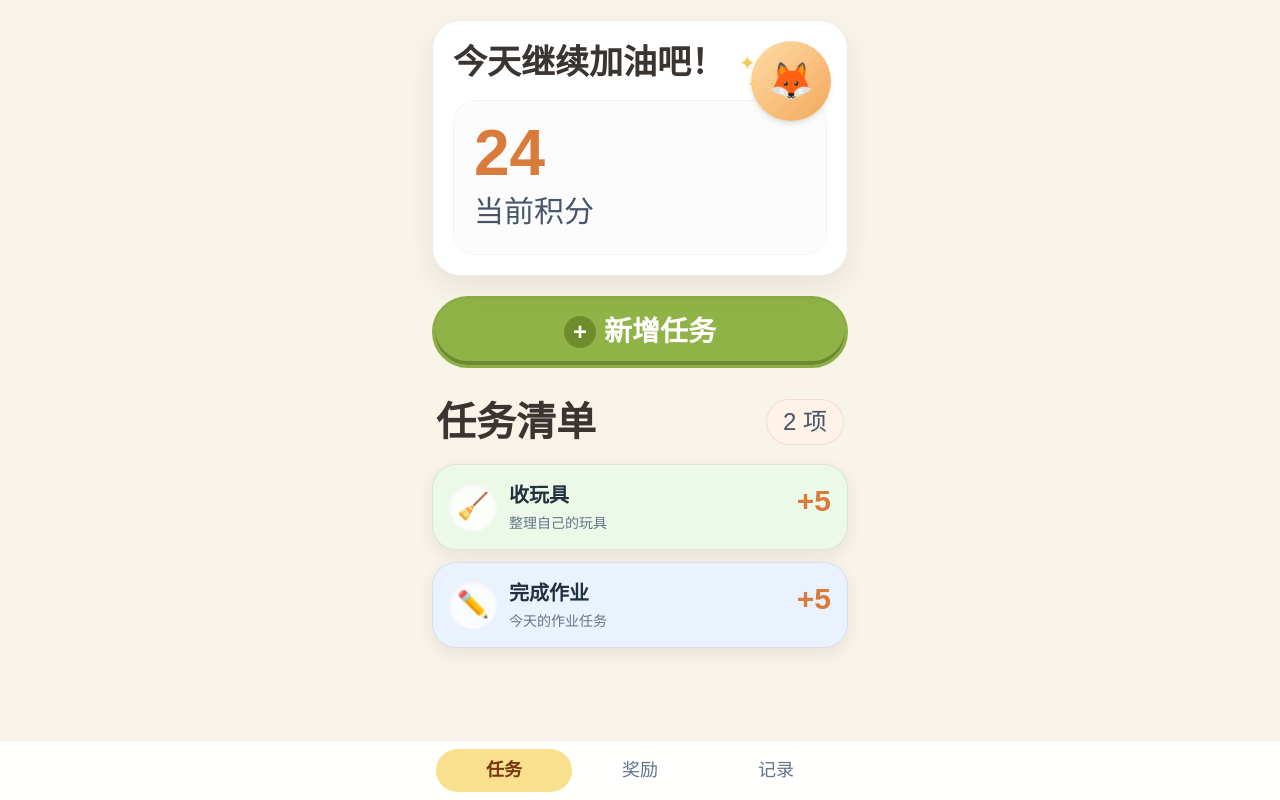
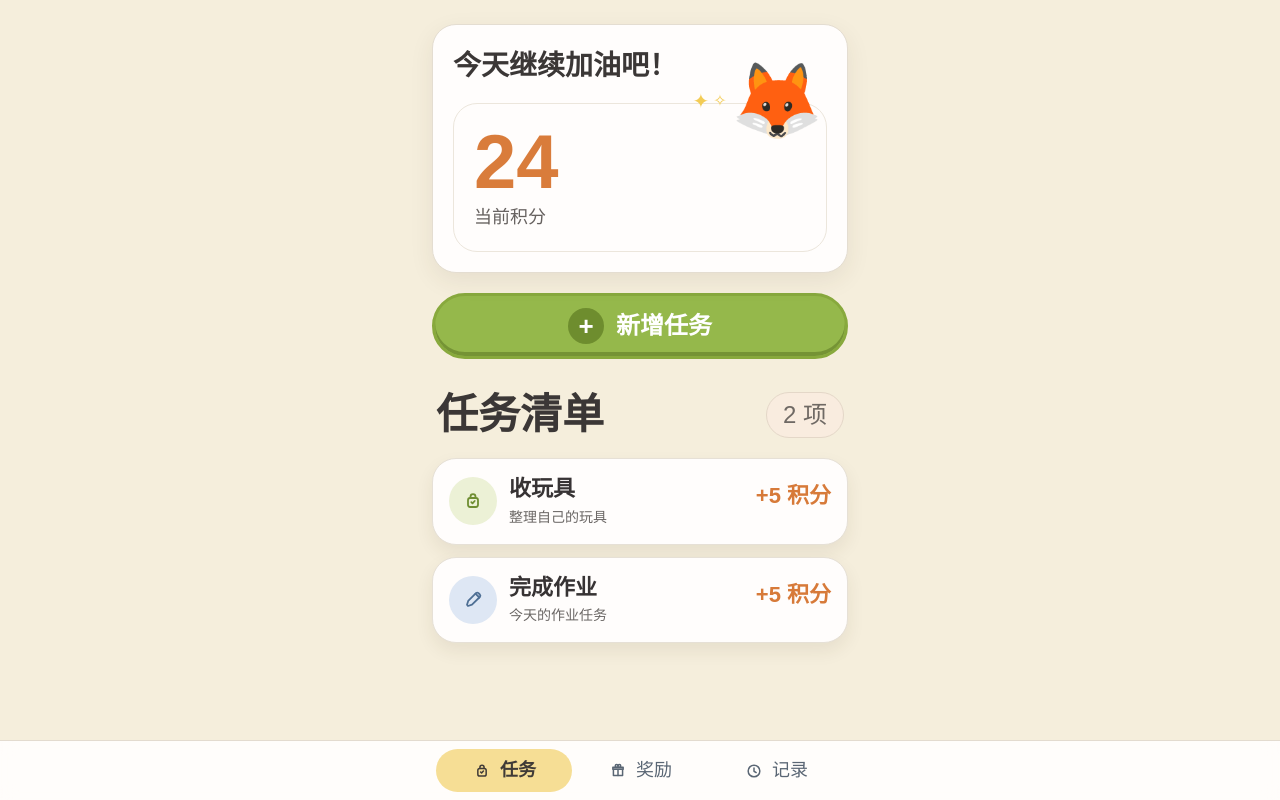
Before and after one commit to mimir518/KidXP, a React (Vite) app: page / in a window 1280 px wide. Built offline with nearby package versions, Linux system fonts and the light colour scheme.

Commit message:
feat: align task page UI to reference style

```diff
--- a/src/App.jsx
+++ b/src/App.jsx
@@ -3,14 +3,14 @@ import TaskCard from './components/TaskCard'
 import TaskIcon, { iconOptions } from './components/TaskIcon'
 
 const taskColors = [
-  '#FFECEC', // 红
-  '#FFF3E2', // 橙
-  '#FFF9D9', // 黄
-  '#ECF9E8', // 绿
-  '#E8F9F8', // 青
-  '#EAF2FF', // 蓝
-  '#F4ECFF', // 紫
-  '#F2F3F5', // 灰
+  '#FFEFF0',
+  '#FFF3E6',
+  '#FFF8DE',
+  '#EFF8E8',
+  '#EAF8F7',
+  '#EDF4FF',
+  '#F2EDFF',
+  '#F2F3F5',
 ]
 
 const initialTasks = [
@@ -19,8 +19,8 @@ const initialTasks = [
     title: '收玩具',
     points: 5,
     note: '整理自己的玩具',
-    icon: 'clean',
-    color: '#ECF9E8',
+    icon: 'bag',
+    color: '#FFFDFC',
     status: 'todo',
   },
   {
@@ -28,8 +28,8 @@ const initialTasks = [
     title: '完成作业',
     points: 5,
     note: '今天的作业任务',
-    icon: 'homework',
-    color: '#EAF2FF',
+    icon: 'pencil',
+    color: '#FFFDFC',
     status: 'todo',
   },
 ]
@@ -38,8 +38,8 @@ const emptyForm = {
   title: '',
   points: 5,
   note: '',
-  icon: 'reward',
-  color: '#FFF3E2',
+  icon: 'star',
+  color: '#FFFDFC',
 }
 
 export default function App() {
@@ -70,34 +70,23 @@ export default function App() {
       title: task.title,
       points: task.points,
       note: task.note || '',
-      icon: task.icon || 'reward',
-      color: task.color || '#FFF3E2',
+      icon: task.icon || 'star',
+      color: task.color || '#FFFDFC',
     })
     setShowTaskModal(true)
   }
 
   const submitTask = (event) => {
     event.preventDefault()
-
     const title = form.title.trim()
     const points = Number(form.points)
-
-    if (!title || Number.isNaN(points) || points < 1) {
-      return
-    }
+    if (!title || Number.isNaN(points) || points < 1) return
 
     if (editingTaskId) {
       setTasks((prev) =>
         prev.map((task) =>
           task.id === editingTaskId
-            ? {
-                ...task,
-                title,
-                points,
-                note: form.note.trim(),
-                icon: form.icon,
-                color: form.color,
-              }
+            ? { ...task, title, points, note: form.note.trim(), icon: form.icon, color: form.color }
             : task,
         ),
       )
@@ -127,140 +116,133 @@ export default function App() {
     setTotalPoints((prev) => prev + target.points)
   }
 
-  const handleLongPress = (task) => {
-    setActionTask(task)
-  }
-
   const handleDeleteTask = () => {
     if (!actionTask) return
     const shouldDelete = window.confirm('确定要删除这个任务吗？')
     if (shouldDelete) {
-      setTasks((prev) => prev.filter((item) => item.id !== actionTask.id))
+      setTasks((prev) => prev.filter((task) => task.id !== actionTask.id))
       setActionTask(null)
     }
   }
 
   return (
-    <main className="mx-auto min-h-screen w-full max-w-md bg-[#F8F4E9] px-4 pb-24 pt-5">
-      <section className="relative overflow-hidden rounded-[28px] border border-amber-900/10 bg-white p-5 shadow-[0_12px_28px_rgba(47,35,26,0.08)]">
-        <h1 className="pr-24 text-[34px] font-extrabold leading-tight text-[#3A3531]">今天继续加油吧！</h1>
-
-        <div className="mt-4 rounded-[22px] border border-slate-100 bg-[#FCFCFC] p-5">
-          <p className="text-[64px] font-black leading-none text-[#D97C3B]">{totalPoints}</p>
-          <p className="mt-1 text-[30px] text-slate-600">当前积分</p>
+    <main className="mx-auto min-h-screen w-full max-w-md bg-[#F5EEDC] px-4 pb-24 pt-6">
+      <section className="relative rounded-[24px] border border-[#E4DDD1] bg-[#FFFDFC] p-5 shadow-[0_8px_24px_rgba(70,57,34,0.08)]">
+        <h1 className="text-[28px] font-bold text-[#3B3736]">今天继续加油吧！</h1>
+        <div className="mt-4 rounded-[24px] border border-[#ECE6DC] bg-[#FFFDFC] p-5">
+          <p className="text-[76px] font-black leading-[1] text-[#D97C3B]">{totalPoints}</p>
+          <p className="mt-1 text-[18px] text-[#66615F]">当前积分</p>
         </div>
 
-        <div className="pointer-events-none absolute right-4 top-5">
-          <div className="relative flex h-20 w-20 items-center justify-center rounded-full bg-gradient-to-br from-[#FFDDA6] to-[#F3A75B] shadow-md">
-            <span className="text-4xl">🦊</span>
-            <span className="absolute -left-3 top-2 text-xl text-[#F5CC55]">✦</span>
-            <span className="absolute -left-1 top-8 text-base text-[#F5CC55]">✧</span>
-          </div>
+        <div className="pointer-events-none absolute right-6 top-5 flex items-center gap-1">
+          <span className="text-xl text-[#F3CC55]">✦</span>
+          <span className="text-base text-[#F3CC55]">✧</span>
+          <span className="text-[74px]">🦊</span>
         </div>
       </section>
 
       <button
         type="button"
         onClick={openCreateModal}
-        className="mt-5 flex w-full items-center justify-center gap-2 rounded-full border-[3px] border-[#8DAE46] bg-[#90B347] py-3 text-[28px] font-bold text-white shadow-[inset_0_-4px_0_rgba(58,85,18,0.42)]"
+        className="mt-5 flex w-full items-center justify-center rounded-full border-[3px] border-[#88A93D] bg-[#95B84B] py-3 text-[24px] font-bold text-white shadow-[inset_0_-4px_0_rgba(86,113,33,0.5)]"
       >
-        <span className="flex h-8 w-8 items-center justify-center rounded-full bg-[#6D8D2D] text-[24px] leading-none">+</span>
+        <span className="mr-3 flex h-9 w-9 items-center justify-center rounded-full bg-[#6E8D2E] text-[26px] leading-none">+</span>
         新增任务
       </button>
 
       <section className="mt-6">
         <div className="mb-3 flex items-center justify-between px-1">
-          <h2 className="text-[40px] font-bold text-[#3A3531]">任务清单</h2>
-          <span className="rounded-full border border-amber-900/10 bg-[#FFF2E7] px-4 py-1 text-[24px] text-slate-600">
+          <h2 className="text-[42px] font-bold text-[#3B3736]">任务清单</h2>
+          <span className="rounded-full border border-[#E4D7C8] bg-[#F9ECDF] px-4 py-1 text-[24px] text-[#6F6964]">
             {uncompletedTasks.length} 项
           </span>
         </div>
 
         <div className="space-y-3">
-          {uncompletedTasks.length > 0 ? (
-            uncompletedTasks.map((task) => (
-              <TaskCard key={task.id} task={task} onComplete={completeTask} onLongPress={handleLongPress} />
-            ))
+          {uncompletedTasks.length ? (
+            uncompletedTasks.map((task) => <TaskCard key={task.id} task={task} onComplete={completeTask} onLongPress={setActionTask} />)
           ) : (
-            <div className="rounded-2xl border border-dashed border-amber-900/15 bg-white/70 p-5 text-center text-base text-slate-500">
+            <div className="rounded-[24px] border border-dashed border-[#DCD2C3] bg-[#FFFDFC] p-6 text-center text-[#7C7671]">
               太棒了，当前没有未完成任务 🎉
             </div>
           )}
         </div>
       </section>
 
-      <nav className="fixed bottom-0 left-0 right-0 border-t border-amber-900/10 bg-white/95 backdrop-blur">
+      <nav className="fixed bottom-0 left-0 right-0 border-t border-[#E3DBCF] bg-[#FFFDFC]/95 backdrop-blur">
         <div className="mx-auto grid max-w-md grid-cols-3 px-5 py-2 text-[18px]">
-          <button className="rounded-full bg-[#F9E08E] py-2 font-semibold text-amber-900">任务</button>
-          <button className="py-2 text-slate-500">奖励</button>
-          <button className="py-2 text-slate-500">记录</button>
+          <button className="flex items-center justify-center gap-2 rounded-full bg-[#F6DE95] py-2 font-semibold text-[#403B37]">
+            <TaskIcon name="bag" className="h-5 w-5" />任务
+          </button>
+          <button className="flex items-center justify-center gap-2 py-2 text-[#5A6674]">
+            <TaskIcon name="gift" className="h-5 w-5" />奖励
+          </button>
+          <button className="flex items-center justify-center gap-2 py-2 text-[#5A6674]">
+            <TaskIcon name="clock" className="h-5 w-5" />记录
+          </button>
         </div>
       </nav>
 
       {showTaskModal ? (
-        <div className="fixed inset-0 z-20 flex items-end bg-black/35 p-4">
-          <div className="w-full rounded-3xl bg-white p-5 shadow-xl">
+        <div className="fixed inset-0 z-20 flex items-end bg-black/30 p-4">
+          <div className="w-full rounded-[24px] bg-[#FFFDFC] p-5 shadow-xl">
             <div className="mb-4 flex items-center justify-between">
-              <h3 className="text-xl font-bold text-ink">{editingTaskId ? '编辑任务' : '新增任务'}</h3>
-              <button type="button" className="text-slate-500" onClick={closeTaskModal}>
+              <h3 className="text-lg font-bold text-[#3B3736]">{editingTaskId ? '编辑任务' : '新增任务'}</h3>
+              <button type="button" className="text-sm text-[#77706C]" onClick={closeTaskModal}>
                 关闭
               </button>
             </div>
 
             <form className="space-y-4" onSubmit={submitTask}>
               <label className="block">
-                <span className="mb-1 block text-sm font-medium text-slate-700">任务名称 *</span>
+                <span className="mb-1 block text-sm text-[#58514D]">任务名称 *</span>
                 <input
                   value={form.title}
                   onChange={(e) => setForm((prev) => ({ ...prev, title: e.target.value }))}
-                  className="w-full rounded-xl border border-slate-200 px-3 py-2 text-sm outline-none focus:border-[#8BAE3F]"
-                  placeholder="例如：整理书桌"
+                  className="w-full rounded-xl border border-[#E6DED1] bg-white px-3 py-2 text-sm outline-none focus:border-[#9EBA55]"
                   required
                 />
               </label>
 
               <label className="block">
-                <span className="mb-1 block text-sm font-medium text-slate-700">任务积分 *</span>
+                <span className="mb-1 block text-sm text-[#58514D]">任务积分 *</span>
                 <input
                   type="number"
                   min="1"
                   value={form.points}
                   onChange={(e) => setForm((prev) => ({ ...prev, points: e.target.value }))}
-                  className="w-full rounded-xl border border-slate-200 px-3 py-2 text-sm outline-none focus:border-[#8BAE3F]"
+                  className="w-full rounded-xl border border-[#E6DED1] bg-white px-3 py-2 text-sm outline-none focus:border-[#9EBA55]"
                   required
                 />
               </label>
 
               <div>
-                <span className="mb-1 block text-sm font-medium text-slate-700">小图标（可选）</span>
-                <div className="grid grid-cols-6 gap-2">
-                  {iconOptions.map((iconName) => (
+                <span className="mb-1 block text-sm text-[#58514D]">图标</span>
+                <div className="grid grid-cols-8 gap-2">
+                  {iconOptions.map((icon) => (
                     <button
-                      key={iconName}
+                      key={icon}
                       type="button"
-                      onClick={() => setForm((prev) => ({ ...prev, icon: iconName }))}
-                      className={`flex h-11 w-11 items-center justify-center rounded-xl border ${
-                        form.icon === iconName
-                          ? 'border-[#8BAE3F] bg-[#F2FBE8]'
-                          : 'border-slate-200 bg-white'
+                      onClick={() => setForm((prev) => ({ ...prev, icon }))}
+                      className={`flex h-10 w-10 items-center justify-center rounded-lg border ${
+                        form.icon === icon ? 'border-[#9EBA55] bg-[#F3F8E7] text-[#6E8D2E]' : 'border-[#E6DED1] text-[#6C6662]'
                       }`}
-                      aria-label={`icon-${iconName}`}
                     >
-                      <TaskIcon name={iconName} className="text-2xl" />
+                      <TaskIcon name={icon} className="h-5 w-5" />
                     </button>
                   ))}
                 </div>
               </div>
 
               <div>
-                <span className="mb-1 block text-sm font-medium text-slate-700">卡片颜色（可选）</span>
+                <span className="mb-1 block text-sm text-[#58514D]">颜色</span>
                 <div className="grid grid-cols-8 gap-2">
                   {taskColors.map((color) => (
                     <button
                       key={color}
                       type="button"
                       onClick={() => setForm((prev) => ({ ...prev, color }))}
-                      className={`h-8 w-8 rounded-full border-2 ${form.color === color ? 'border-slate-700' : 'border-white'}`}
+                      className={`h-8 w-8 rounded-full border-2 ${form.color === color ? 'border-[#6E6963]' : 'border-white'}`}
                       style={{ backgroundColor: color }}
                     />
                   ))}
@@ -268,17 +250,16 @@ export default function App() {
               </div>
 
               <label className="block">
-                <span className="mb-1 block text-sm font-medium text-slate-700">备注 / 详细内容（可选）</span>
+                <span className="mb-1 block text-sm text-[#58514D]">备注（可选）</span>
                 <textarea
                   rows="3"
                   value={form.note}
                   onChange={(e) => setForm((prev) => ({ ...prev, note: e.target.value }))}
-                  className="w-full rounded-xl border border-slate-200 px-3 py-2 text-sm outline-none focus:border-[#8BAE3F]"
-                  placeholder="例如：睡前 8 点前完成"
+                  className="w-full rounded-xl border border-[#E6DED1] bg-white px-3 py-2 text-sm outline-none focus:border-[#9EBA55]"
                 />
               </label>
 
-              <button type="submit" className="w-full rounded-xl bg-[#8BAE3F] py-3 text-base font-semibold text-white">
+              <button type="submit" className="w-full rounded-xl bg-[#95B84B] py-3 text-base font-semibold text-white">
                 {editingTaskId ? '保存修改' : '创建任务'}
               </button>
             </form>
@@ -287,30 +268,29 @@ export default function App() {
       ) : null}
 
       {actionTask ? (
-        <div className="fixed inset-0 z-30 flex items-end bg-black/35 p-4" onClick={() => setActionTask(null)}>
-          <div className="w-full rounded-3xl bg-white p-4 shadow-xl" onClick={(e) => e.stopPropagation()}>
-            <p className="mb-3 text-center text-sm text-slate-500">对“{actionTask.title}”执行操作</p>
+        <div className="fixed inset-0 z-30 flex items-end bg-black/30 p-4" onClick={() => setActionTask(null)}>
+          <div className="w-full rounded-[24px] bg-[#FFFDFC] p-4 shadow-xl" onClick={(e) => e.stopPropagation()}>
             <div className="space-y-2">
               <button
                 type="button"
-                className="w-full rounded-xl bg-[#EEF7DD] py-3 text-sm font-semibold text-[#4F6A16]"
+                className="w-full rounded-xl bg-[#EEF6E0] py-3 text-base font-semibold text-[#4C6820]"
                 onClick={() => {
                   openEditModal(actionTask)
                   setActionTask(null)
                 }}
               >
-                编辑
+                编辑任务
               </button>
               <button
                 type="button"
-                className="w-full rounded-xl bg-[#FDEAEA] py-3 text-sm font-semibold text-[#B94141]"
+                className="w-full rounded-xl bg-[#FCEAEA] py-3 text-base font-semibold text-[#B84A4A]"
                 onClick={handleDeleteTask}
               >
-                删除
+                删除任务
               </button>
               <button
                 type="button"
-                className="w-full rounded-xl border border-slate-200 py-3 text-sm text-slate-500"
+                className="w-full rounded-xl border border-[#E4DDD1] py-3 text-base text-[#6F6964]"
                 onClick={() => setActionTask(null)}
               >
                 取消
--- a/src/components/TaskCard.jsx
+++ b/src/components/TaskCard.jsx
@@ -1,5 +1,15 @@
 import { useRef } from 'react'
 import TaskIcon from './TaskIcon'
+
+const iconBgMap = {
+  bag: '#ECF1D6',
+  pencil: '#DEE7F4',
+}
+
+const iconColorMap = {
+  bag: '#6F8E32',
+  pencil: '#4E6F94',
+}
 
 export default function TaskCard({ task, onComplete, onLongPress }) {
   const timerRef = useRef(null)
@@ -21,9 +31,7 @@ export default function TaskCard({ task, onComplete, onLongPress }) {
   }
 
   const handleClick = () => {
-    if (!longPressedRef.current) {
-      onComplete(task.id)
-    }
+    if (!longPressedRef.current) onComplete(task.id)
   }
 
   return (
@@ -35,20 +43,22 @@ export default function TaskCard({ task, onComplete, onLongPress }) {
       onMouseLeave={endPress}
       onTouchStart={startPress}
       onTouchEnd={endPress}
-      className="w-full rounded-3xl border border-amber-900/10 bg-white p-4 text-left shadow-[0_6px_18px_rgba(34,24,16,0.08)] transition active:scale-[0.99]"
-      style={{ backgroundColor: task.color || '#FFFFFF' }}
+      className="w-full rounded-[24px] border border-[#E6E0D6] bg-[#FFFDFC] p-4 text-left shadow-[0_8px_18px_rgba(59,45,25,0.08)] transition active:scale-[0.995]"
     >
       <div className="flex items-start justify-between gap-3">
-        <div className="flex min-w-0 items-start gap-3">
-          <span className="mt-0.5 flex h-12 w-12 shrink-0 items-center justify-center rounded-full bg-white/80 shadow-inner">
-            <TaskIcon name={task.icon} className="text-[26px]" />
+        <div className="flex items-start gap-3">
+          <span
+            className="mt-0.5 flex h-12 w-12 shrink-0 items-center justify-center rounded-full"
+            style={{ backgroundColor: iconBgMap[task.icon] || '#ECECEC', color: iconColorMap[task.icon] || '#6C6C6C' }}
+          >
+            <TaskIcon name={task.icon} className="h-6 w-6" />
           </span>
           <div className="min-w-0">
-            <p className="truncate text-xl font-bold text-ink">{task.title}</p>
-            {task.note ? <p className="mt-1 truncate text-sm text-slate-500">{task.note}</p> : null}
+            <p className="text-[22px] font-bold leading-tight text-[#373334]">{task.title}</p>
+            {task.note ? <p className="mt-1 text-[14px] text-[#6B6765]">{task.note}</p> : null}
           </div>
         </div>
-        <p className="shrink-0 pt-0.5 text-3xl font-extrabold text-[#D97C3B]">+{task.points}</p>
+        <p className="pt-1 text-[22px] font-bold text-[#D77A39]">+{task.points} 积分</p>
       </div>
     </button>
   )
--- a/src/components/TaskIcon.jsx
+++ b/src/components/TaskIcon.jsx
@@ -1,20 +1,52 @@
-const iconMap = {
-  clean: '🧹',
-  homework: '✏️',
-  read: '📚',
-  exercise: '⚽',
-  wash: '🫧',
-  sleep: '🛏️',
-  piano: '🎹',
-  paint: '🎨',
-  plant: '🪴',
-  pet: '🐶',
-  timer: '⏰',
-  reward: '🎁',
+const iconDefs = {
+  bag: (
+    <>
+      <rect x="7" y="9" width="10" height="9" rx="2.2" />
+      <path d="M9.5 9V7.7A2.5 2.5 0 0 1 12 5.2a2.5 2.5 0 0 1 2.5 2.5V9" />
+      <path d="m10.3 13.2 1.2 1.2 2.2-2.4" />
+    </>
+  ),
+  pencil: (
+    <>
+      <path d="m6 16.7 1.2-3.8 7.8-7.7a1.8 1.8 0 0 1 2.5 0l1.3 1.3a1.8 1.8 0 0 1 0 2.5l-7.8 7.7L7 18z" />
+      <path d="m14.5 5.7 3.8 3.8" />
+    </>
+  ),
+  book: (
+    <>
+      <path d="M5.5 6.5h5.2a2 2 0 0 1 2 2V18a3 3 0 0 0-2.6-1.3H5.5z" />
+      <path d="M18.5 6.5h-5.2a2 2 0 0 0-2 2V18a3 3 0 0 1 2.6-1.3h4.6z" />
+    </>
+  ),
+  broom: <path d="M6.5 6.5h5.2l5.8 5.8-2.1 2.1-5.8-5.8V6.5Zm8.9 8.9 2.1 2.1" />,
+  ball: (
+    <>
+      <circle cx="12" cy="12" r="7" />
+      <path d="M7.5 9.3c2.8 1.2 6.2 1.2 9 0M7.8 14.8c2.8-1.2 5.6-1.2 8.4 0" />
+    </>
+  ),
+  star: <path d="m12 5.3 2 4 4.4.6-3.2 3.1.8 4.4-3.9-2-3.9 2 .8-4.4L5.6 9.9l4.4-.6z" />,
+  gift: (
+    <>
+      <path d="M6.5 10h11v7.5h-11z" />
+      <path d="M12 10v7.5M5.8 7.5h12.4V10H5.8z" />
+      <path d="M10.4 7.5c-.9 0-1.7-.7-1.7-1.6s.8-1.6 1.7-1.6c1.3 0 1.6 1 1.6 3.2M13.6 7.5c.9 0 1.7-.7 1.7-1.6s-.8-1.6-1.7-1.6c-1.3 0-1.6 1-1.6 3.2" />
+    </>
+  ),
+  clock: (
+    <>
+      <circle cx="12" cy="12" r="7" />
+      <path d="M12 8.4v3.9l2.6 1.6" />
+    </>
+  ),
 }
 
-export const iconOptions = Object.keys(iconMap)
+export const iconOptions = Object.keys(iconDefs)
 
-export default function TaskIcon({ name = 'reward', className = 'text-xl' }) {
-  return <span className={className}>{iconMap[name] || iconMap.reward}</span>
+export default function TaskIcon({ name = 'star', className = 'h-6 w-6' }) {
+  return (
+    <svg viewBox="0 0 24 24" fill="none" stroke="currentColor" strokeWidth="1.8" strokeLinecap="round" strokeLinejoin="round" className={className}>
+      {iconDefs[name] || iconDefs.star}
+    </svg>
+  )
 }
--- a/src/index.css
+++ b/src/index.css
@@ -14,5 +14,5 @@
 body {
   margin: 0;
   min-height: 100vh;
-  background: #f8f4e9;
+  background: #F5EEDC;
 }
```
